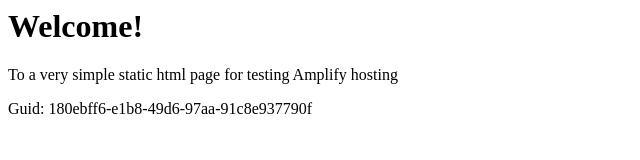
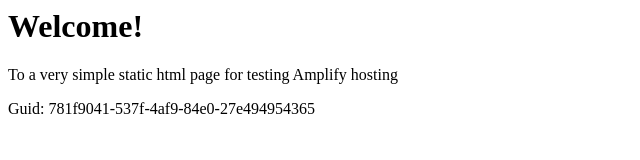
Before and after one commit to aws-aemilia-bah/Github-PR-Commit-Integration-Test-DoNotTouch-GitHubAutoBuildPushCanaryTest-v2-prod-me-south-1, a website: page src/index.html in a window 1280 px wide. Shown: the full height of the page, 0-640 px from the left. Drawn offline with Linux system fonts and the light colour scheme.

Commit message:
commit from integ tests

```diff
--- a/src/index.html
+++ b/src/index.html
@@ -12,6 +12,6 @@
 <body>
     <h1>Welcome!</h1>
     <p>To a very simple static html page for testing Amplify hosting</p>
-    <p>Guid: 180ebff6-e1b8-49d6-97aa-91c8e937790f</p></body>
+    <p>Guid: 781f9041-537f-4af9-84e0-27e494954365</p></body>
 
 </html>
```
